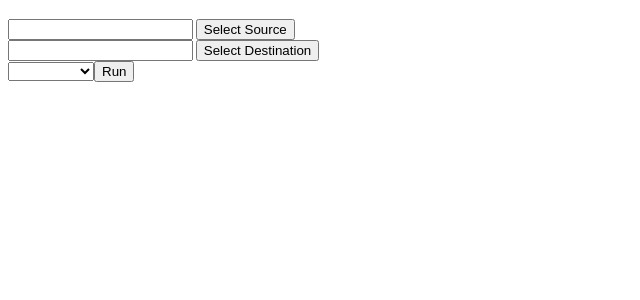
After one commit to erik-geant/perfsonar-data-helper, a Flask app: page /sample2/run-test in a window 1280 px wide. The commit adds this page. Shown: the top 300 px of the page, without its empty margins (0-640 px from the left). Run offline with Flask 2, Linux system fonts and the light colour scheme.

Commit message:
move test script to template & link everything together with some forms & post vars

```diff
--- a/perfsonar_data_helper/example_routes.py
+++ b/perfsonar_data_helper/example_routes.py
@@ -1,5 +1,8 @@
+import base64
+import json
 import os
-from flask import Blueprint, current_app, send_from_directory
+from flask import Blueprint, current_app, url_for, \
+        send_from_directory, request, render_template
 
 
 examples = Blueprint("sample-client-routes", __name__)
@@ -12,3 +15,87 @@ sample_base_path = os.path.join(
 @examples.route("/sample/<path:path>")
 def send_sample(path):
     return send_from_directory(sample_base_path, path)
+
+@examples.route("/sample2/run-test", methods=['GET', 'POST'])
+def run_test():
+
+    def _current_params():
+        previous = request.values.get("previous", None)
+        if previous:
+            previous = json.loads(
+                base64.b64decode(previous.encode("utf-8")).decode("utf-8"))
+        else:
+            previous = {
+                "source": "",
+                "destination": "",
+                "measurement": ""
+            }
+        return {
+            "source": request.values.get(
+                "source",
+                previous["source"]),
+            "destination": request.values.get(
+                "destination",
+                previous["destination"]),
+            "measurement": request.values.get(
+                "measurement",
+                previous["measurement"]
+            )
+        }
+
+    def _encoded_current_params():
+        return base64.b64encode(
+            json.dumps(_current_params()).encode("utf-8")).decode("utf-8")
+
+
+    state = request.values.get("state", "configure")
+
+    if state == "select source":
+        return render_template(
+            "select-mp.html.j2",
+            submission_url=url_for("sample-client-routes.run_test"),
+            hostname_varname="source",
+            next_state="configure",
+            previous_params_json=_encoded_current_params())
+    elif state == "select destination":
+        return render_template(
+            "select-mp.html.j2",
+            submission_url=url_for("sample-client-routes.run_test"),
+            hostname_varname="destination",
+            next_state="configure",
+            previous_params_json=_encoded_current_params())
+    elif state == "run":
+        params = _current_params()
+        if params["measurement"] == "latency":
+            return render_template(
+                "latency-histogram-http-long-polling.html.j2",
+                **params)
+        elif params["measurement"] == "throughput":
+            return render_template(
+                "throughput-timeseries-http-long-polling.html.j2",
+                **params)
+        assert False, "unknown meaurement value: '%s'" % params["measurement"]
+    else:
+        return render_template(
+            "configure_test.html.j2",
+            submission_url=url_for("sample-client-routes.run_test"),
+            **_current_params())
+    #
+    # request.values.get()
+    # get post vars:
+    #     source or dest mp hostname to be updated\
+    #     json payload with previous params
+    # buttons:
+    #     select source mp
+    #     select dst mp
+    #     run test (enabled only if source/dest)
+    # form with:
+    #     - source
+    #     - dest
+    #     - other vars
+    # select mp, populate vars in template:
+    #     - json of test vars
+    #     - name of host var (source or dest)
+    #     - return url???
+    #     - render template
+    #
--- /dev/null
+++ b/perfsonar_data_helper/templates/configure_test.html.j2
@@ -0,0 +1,31 @@
+<!DOCTYPE html>
+<meta charset="utf-8">
+<link href="/sample/default.css" rel="stylesheet" type="text/css">
+<body>
+<form id="run_form" action="{{ submission_url }}">
+  <input type="hidden" id="state" name="state" value="run" /><br/>
+
+  <input type="text" name="source" value="{{ source }}" />
+  <button onclick="selectMP('source')">Select Source</button><br/>
+
+  <input type="text" name="destination" value="{{ destination }}" />
+  <button onclick="selectMP('destination')">Select Destination</button><br/>
+
+  <select id="measurement" name="measurement">
+    <option value="latency">latency</option>
+    <option value="throughput">throughput</option>
+  </input><br/>
+
+  <input type="submit" value="Run" />
+</form>
+</body>
+<script>
+  function selectMP(participant) {
+        document.getElementById('state').value = 'select ' + participant;
+        document.getElementById('run_form').submit();
+  }
+  (function () {
+        document.getElementById('measurement').value="{{ measurement }}";
+  })();
+
+</script>
```
Also changed, not shown: perfsonar_data_helper/templates/latency-histogram-http-long-polling.html.j2 (renamed from perfsonar_data_helper/client-samples/owping-histogram-http-long-polling.html, +5 -8 lines), perfsonar_data_helper/templates/select-mp.html.j2 (renamed from perfsonar_data_helper/client-samples/table-test1.html, +9 -4 lines), perfsonar_data_helper/templates/throughput-timeseries-http-long-polling.html.j2 (renamed from perfsonar_data_helper/client-samples/throughput-timeseries-http-long-polling.html, +5 -8 lines).
